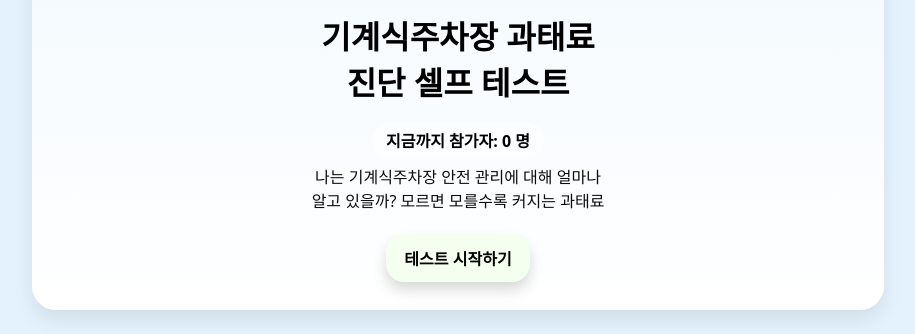
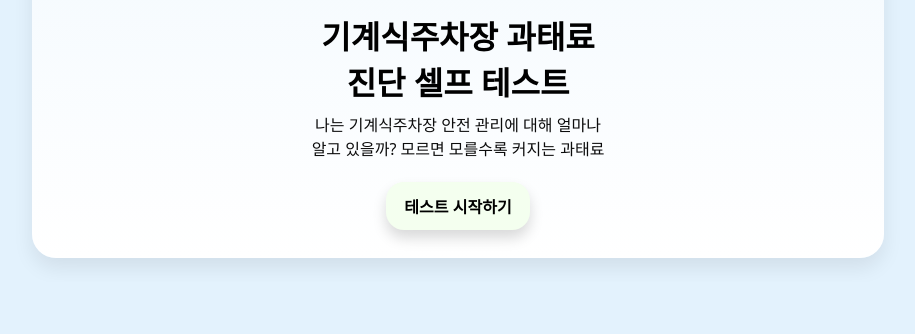
Before and after one commit to kdhdlskak12-git/5, a plain HTML site: page index.html in a window 1280 px wide. Shown: the part 599-933 px from the top of the page, without its empty margins (182-1097 px from the left). After the commit the page ends 881 px from the top, so only its background shows below. Drawn offline with Linux system fonts and the light colour scheme.

Commit message:
Update index.html

```diff
--- a/index.html
+++ b/index.html
@@ -101,7 +101,7 @@
     <section id="screen-start" class="hero">
      <img class="logo-img" alt="image" src="https://github.com/user-attachments/assets/4fd5e7e4-a0c1-43b3-bf7b-84ebc2bcd032" /><br>
      <h1>기계식주차장 과태료<br> 진단 셀프 테스트</strong></h1>
-<div class="stat">지금까지 참가자: <span id="participantCount">0</span> 명</div><br>
+
 <p>나는 기계식주차장 안전 관리에 대해 얼마나<br> 알고 있을까? 모르면 모를수록 커지는 과태료</p><br>
 <button id="btnStart" class="btn">테스트 시작하기</button>
     </section>
```
